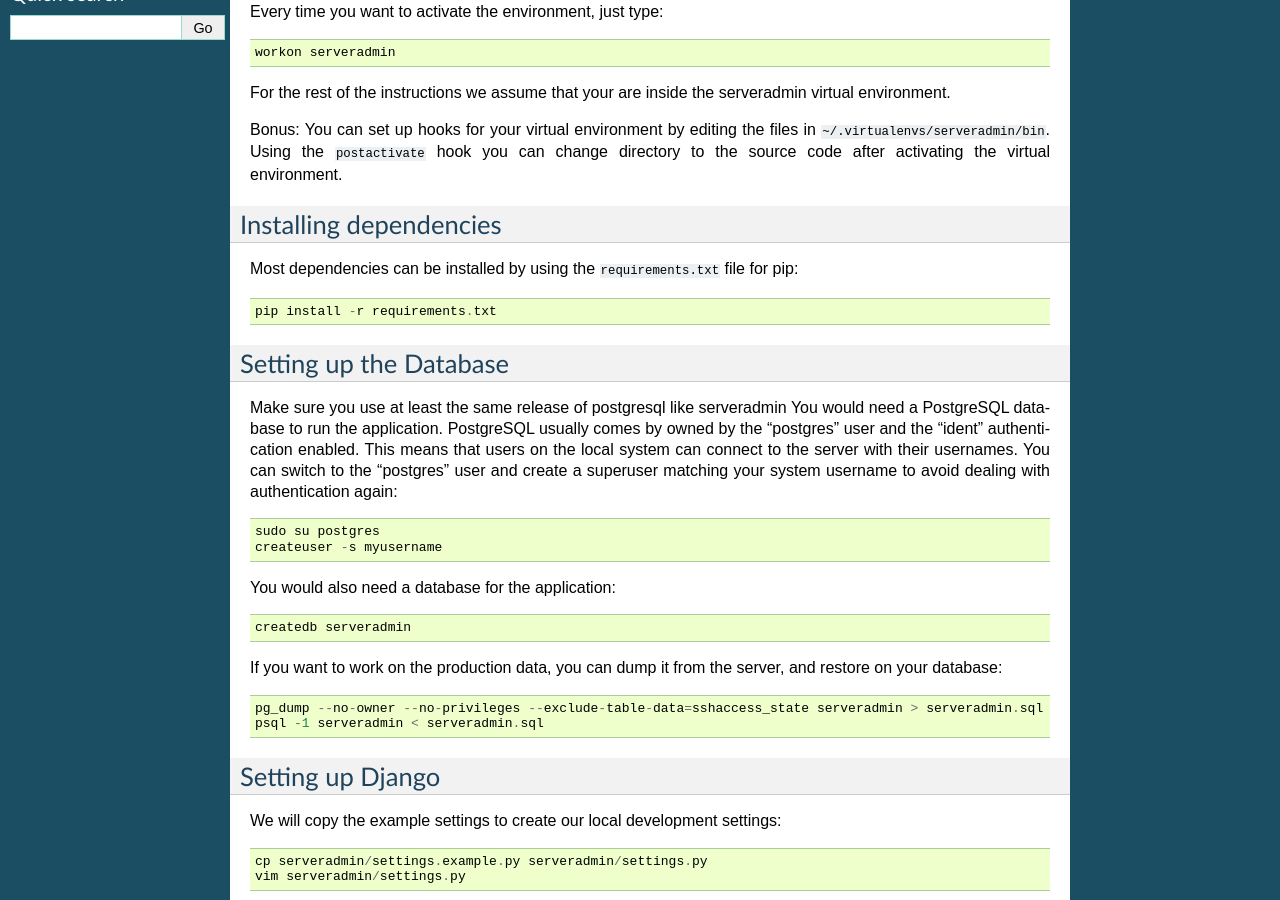
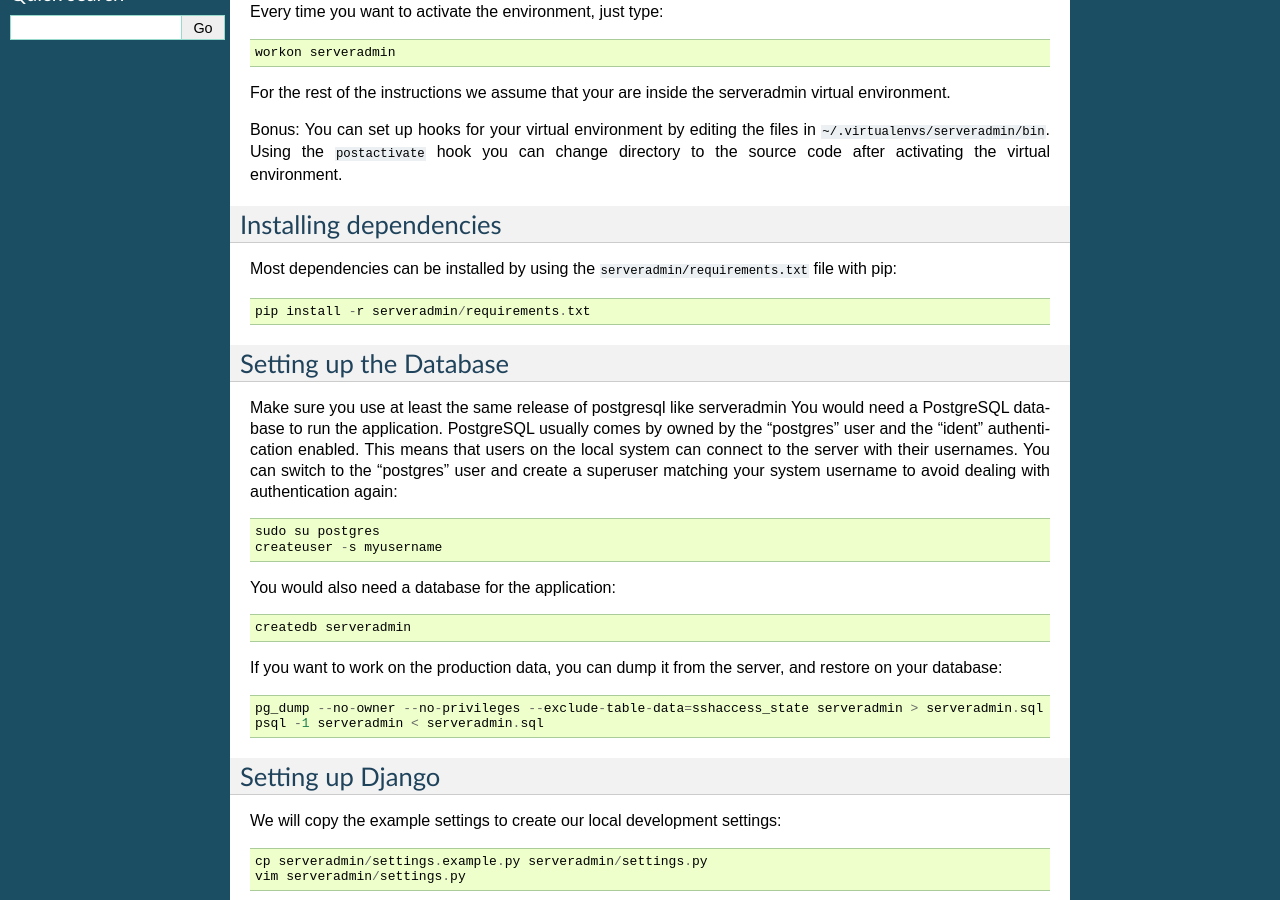
Before and after one commit to innogames/serveradmin, a Sphinx documentation site: the page built from docs/extending.rst, in a window 1280 px wide and 900 px high, scrolled down 509 px. Built offline with Sphinx 7.4.7, drawn with Linux system fonts in a browser that asks for light colours; formulas are drawn with MathJax 3.

Commit message:
Move top-level requirements.txt

```diff
--- a/docs/extending.rst
+++ b/docs/extending.rst
@@ -41,10 +41,10 @@
 Installing dependencies
 -----------------------
 
-Most dependencies can be installed by using the ``requirements.txt`` file for
-pip::
+Most dependencies can be installed by using the ``serveradmin/requirements.txt``
+file with pip::
 
-   pip install -r requirements.txt
+   pip install -r serveradmin/requirements.txt
 
 
 Setting up the Database
```
Also changed, not shown: README.md (+2 -2 lines), 2 other files.
